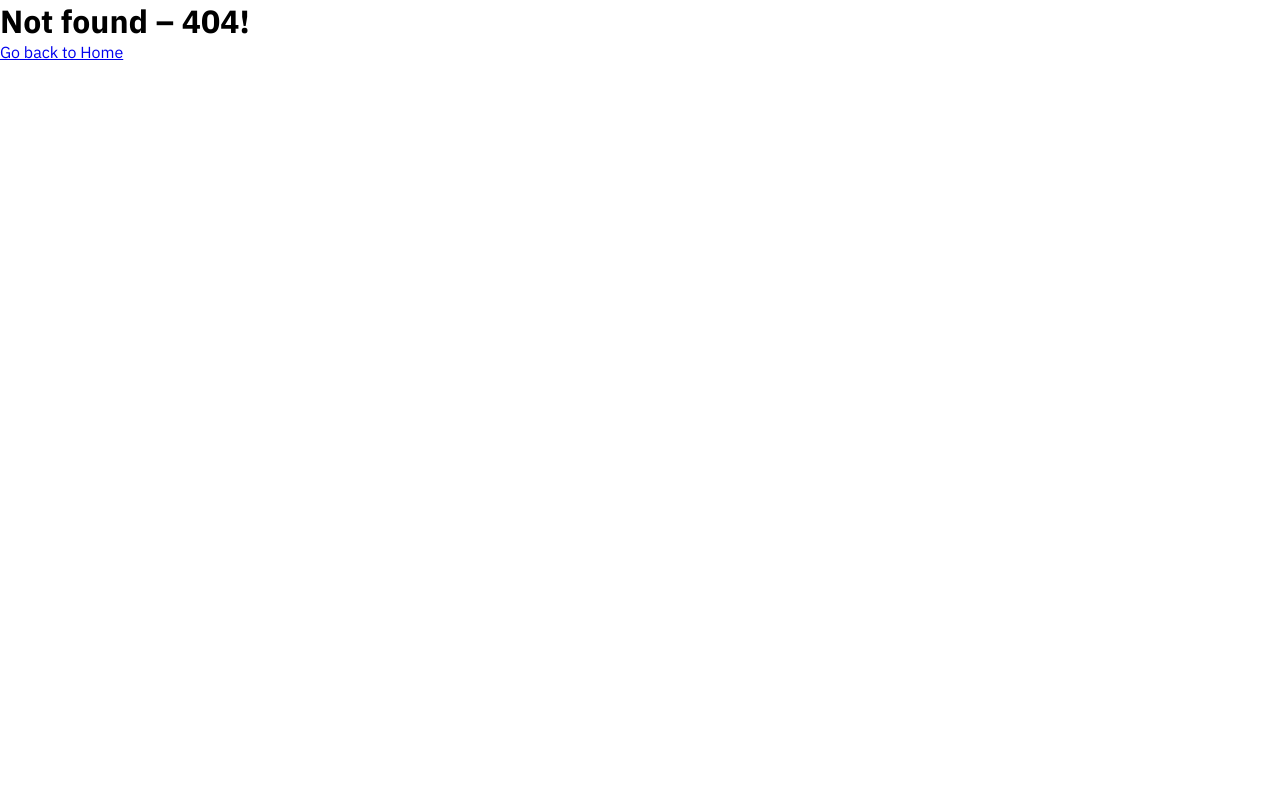
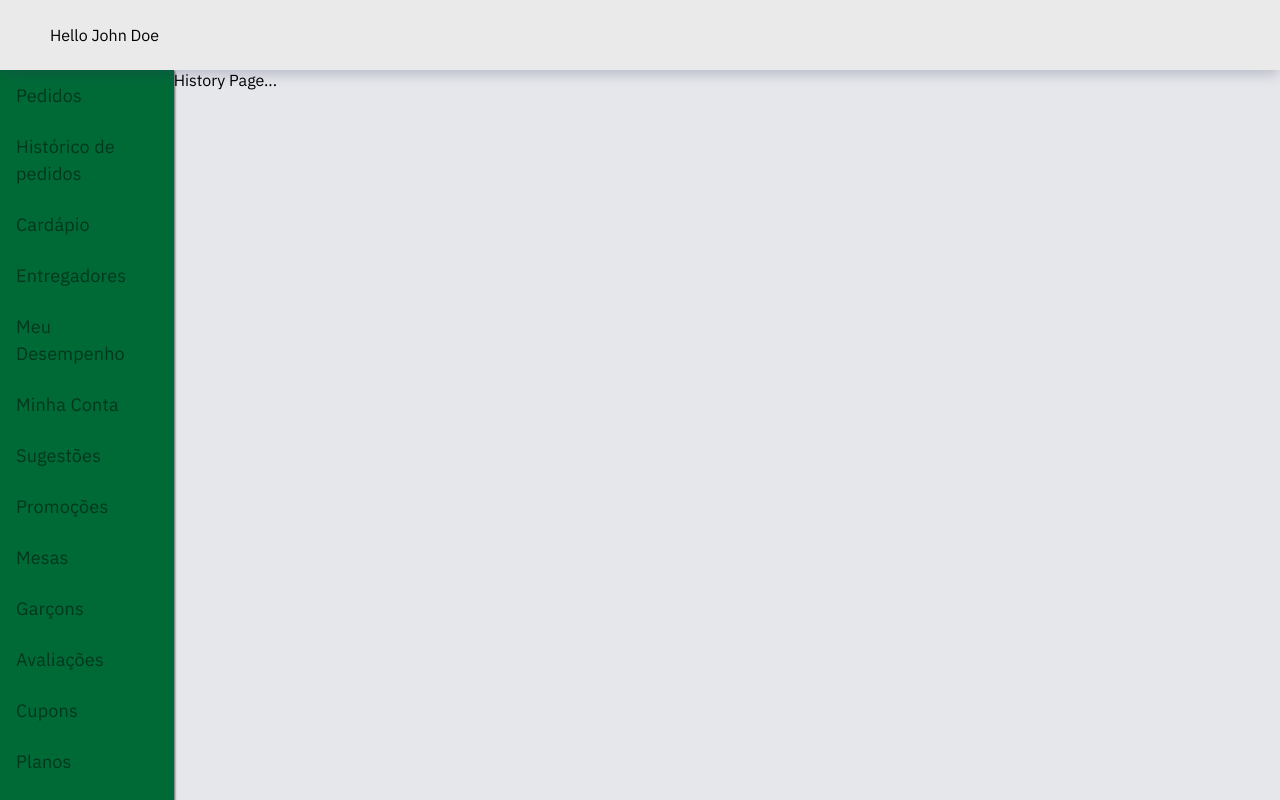
Before and after one commit to Lealzzera/mr-chef-front-end, a Next.js app: page /historico in a window 1280 px wide. Before the commit this address had no page. Built offline with nearby package versions, Linux system fonts and the light colour scheme.

Commit message:
Added menu and header component

```diff
--- /dev/null
+++ b/src/app/(routes)/historico/page.tsx
@@ -0,0 +1,14 @@
+"use client";
+
+import React from "react";
+import { HistoryContainer } from "./styles";
+
+const HistoryPage = () => {
+	return (
+		<HistoryContainer className='main-container'>
+			History Page...
+		</HistoryContainer>
+	);
+};
+
+export default HistoryPage;
--- /dev/null
+++ b/src/app/(routes)/historico/styles.ts
@@ -0,0 +1,3 @@
+import styled from "styled-components";
+
+export const HistoryContainer = styled.section``;
--- /dev/null
+++ b/src/app/(routes)/layout.tsx
@@ -0,0 +1,38 @@
+"use client";
+
+import HeaderComponent from "@/components/HeaderComponent/HeaderComponent";
+import MenuComponent from "@/components/MenuComponent/MenuComponent";
+import { useState } from "react";
+
+export default function RoutesLayout({
+	children,
+}: {
+	children: React.ReactNode;
+}) {
+	const [openMobileMenu, setOpenMobileMenu] = useState(false);
+
+	const handleToogleMobileMenu = (newValue: boolean) => {
+		setOpenMobileMenu(newValue);
+		if (newValue) {
+			document.body.classList.add("overflow-hidden");
+		}
+		if (!newValue) {
+			document.body.classList.remove("overflow-hidden");
+		}
+	};
+	return (
+		<main>
+			<HeaderComponent
+				valueMobileMenu={openMobileMenu}
+				onClickOpenButton={handleToogleMobileMenu}
+			/>
+			<div style={{ display: "flex", position: "relative" }}>
+				<MenuComponent
+					handleMobileMenu={handleToogleMobileMenu}
+					openMobileMenu={openMobileMenu}
+				/>
+				<div className='layout-pages-container'>{children}</div>
+			</div>
+		</main>
+	);
+}
--- /dev/null
+++ b/src/app/(routes)/pedidos/styles.ts
@@ -0,0 +1,3 @@
+import styled from "styled-components";
+
+export const OrdersContainer = styled.section``;
--- /dev/null
+++ b/src/components/HeaderComponent/HeaderComponent.tsx
@@ -0,0 +1,44 @@
+"use client";
+
+import React, { useEffect, useState } from "react";
+import { HeaderContainer, HeaderContent, MenuMobileButton } from "./styles";
+import MenuMobileIcon from "@/icons/MenuMobileIcon";
+
+type HeaderContainerProps = {
+	valueMobileMenu: boolean;
+	onClickOpenButton: (value: boolean) => void;
+};
+
+export default function HeaderComponent({
+	valueMobileMenu,
+	onClickOpenButton,
+}: HeaderContainerProps) {
+	const [desktopScreen, setDesktopScreen] = useState(false);
+	useEffect(() => {
+		//TODO: FIGURE OUT A WAY TO EXTRACT THIS "checkScreenSize" FUNCTION TO A HELPER OR UTIL FILE
+		const checkScreenSize = () => {
+			if (window.innerWidth >= 1200) {
+				setDesktopScreen(true);
+			} else {
+				setDesktopScreen(false);
+			}
+		};
+		checkScreenSize();
+		return () => {
+			window.addEventListener("resize", checkScreenSize);
+		};
+	}, []);
+	return (
+		<HeaderContainer>
+			<HeaderContent>Hello John Doe</HeaderContent>
+			{!desktopScreen && (
+				<MenuMobileButton
+					className={valueMobileMenu ? "active" : ""}
+					onClick={() => onClickOpenButton(!valueMobileMenu)}
+				>
+					<MenuMobileIcon />
+				</MenuMobileButton>
+			)}
+		</HeaderContainer>
+	);
+}
--- /dev/null
+++ b/src/components/HeaderComponent/styles.ts
@@ -0,0 +1,27 @@
+import styled from "styled-components";
+
+export const HeaderContainer = styled.header`
+	display: flex;
+	align-items: center;
+	justify-content: space-between;
+	height: 4.375rem;
+	position: fixed;
+	z-index: 999;
+	width: 100%;
+	background-color: var(--white-2);
+	box-shadow: rgba(50, 50, 93, 0.25) 0px 6px 12px -2px;
+	padding: 0rem 3.125rem;
+`;
+
+export const HeaderContent = styled.div``;
+
+export const MenuMobileButton = styled.button`
+	background: none;
+	border: none;
+	transform: rotate(-180deg);
+	transition: transform 0.5s ease;
+	&.active {
+		transform: rotate(180deg);
+		transition: transform 0.5s ease;
+	}
+`;
--- a/src/components/LoginPage/LoginPage.tsx
+++ b/src/components/LoginPage/LoginPage.tsx
@@ -29,7 +29,7 @@ const LoginPage = () => {
 
 	const preventForm = (event: SyntheticEvent) => {
 		event.preventDefault();
-		route.push("/home");
+		route.push("/pedidos");
 	};
 
 	return (
--- /dev/null
+++ b/src/components/MenuComponent/MenuComponent.tsx
@@ -0,0 +1,107 @@
+"use client";
+import { List, ListItemButton, ListItemText } from "@mui/material";
+import { useEffect, useRef, useState } from "react";
+import { useRouter } from "next/navigation";
+import { MenuDesktop, MenuMobileContainer } from "./styles";
+
+type MenuComponentProps = {
+	openMobileMenu?: boolean;
+	handleMobileMenu: (value: boolean) => void;
+};
+
+//TODO: REMOVE THIS MOCK
+const menuList = [
+	{ id: 1, text: "Pedidos", icon: "", routeUrl: "/pedidos" },
+	{
+		id: 2,
+		text: "Histórico de pedidos",
+		icon: "",
+		routeUrl: "/historico",
+	},
+	{ id: 3, text: "Cardápio", icon: "", routeUrl: "/cardapio" },
+	{ id: 4, text: "Entregadores", icon: "", routeUrl: "/entregadores" },
+	{ id: 5, text: "Meu Desempenho", icon: "", routeUrl: "/desempenho" },
+	{ id: 6, text: "Minha Conta", icon: "", routeUrl: "/conta" },
+	{ id: 7, text: "Sugestões", icon: "", routeUrl: "/sugestoes" },
+	{ id: 8, text: "Promoções", icon: "", routeUrl: "/promocoes" },
+	{ id: 9, text: "Mesas", icon: "", routeUrl: "/mesas" },
+	{ id: 10, text: "Garçons", icon: "", routeUrl: "/garcons" },
+	{ id: 11, text: "Avaliações", icon: "", routeUrl: "/avaliacoes" },
+	{ id: 12, text: "Cupons", icon: "", routeUrl: "/cupons" },
+	{ id: 13, text: "Planos", icon: "", routeUrl: "/planos" },
+];
+
+const MenuComponent = ({
+	openMobileMenu,
+	handleMobileMenu,
+}: MenuComponentProps) => {
+	const [desktopScreen, setDesktopScreen] = useState(false);
+	const router = useRouter();
+	const menuMobileRef = useRef(null);
+
+	useEffect(() => {
+		//TODO: FIGURE OUT A WAY TO EXTRACT THIS "checkScreenSize" FUNCTION TO A HELPER OR UTIL FILE
+
+		const checkScreenSize = () => {
+			if (window.innerWidth >= 1200) {
+				setDesktopScreen(true);
+			} else {
+				setDesktopScreen(false);
+			}
+		};
+		checkScreenSize();
+		return () => {
+			window.addEventListener("resize", checkScreenSize);
+		};
+	}, []);
+
+	const handlePushToRespectivePageButton = (pageRouter: string) => {
+		handleMobileMenu(!openMobileMenu);
+		router.push(pageRouter);
+	};
+
+	const handleCloseMobileMenu = (targetValue: any) => {
+		return targetValue === menuMobileRef.current
+			? handleMobileMenu(false)
+			: null;
+	};
+
+	return (
+		<>
+			{!desktopScreen && (
+				<MenuMobileContainer
+					ref={menuMobileRef}
+					onClick={(event) => handleCloseMobileMenu(event.target)}
+					className={openMobileMenu ? "openMenu" : ""}
+				>
+					<List>
+						{menuList.map((item) => (
+							<ListItemButton
+								onClick={() => handlePushToRespectivePageButton(item.routeUrl)}
+								key={item.id}
+							>
+								<ListItemText>{item.text}</ListItemText>
+							</ListItemButton>
+						))}
+					</List>
+				</MenuMobileContainer>
+			)}
+			{desktopScreen && (
+				<MenuDesktop>
+					<List>
+						{menuList.map((item) => (
+							<ListItemButton
+								onClick={() => handlePushToRespectivePageButton(item.routeUrl)}
+								key={item.id}
+							>
+								<ListItemText>{item.text}</ListItemText>
+							</ListItemButton>
+						))}
+					</List>
+				</MenuDesktop>
+			)}
+		</>
+	);
+};
+
+export default MenuComponent;
--- /dev/null
+++ b/src/components/MenuComponent/styles.ts
@@ -0,0 +1,93 @@
+import styled from "styled-components";
+
+export const MenuMobileContainer = styled.nav`
+	background: rgba(0, 0, 0, 0.6);
+	position: absolute;
+	width: 100%;
+	margin-top: 4.375rem;
+	display: none;
+	& .MuiList-root {
+		background: var(--main-green);
+		width: 14.625rem;
+		padding-top: 0rem;
+		height: 100vh;
+		overflow-y: scroll;
+	}
+
+	& .MuiList-root::-webkit-scrollbar {
+		display: none;
+	}
+
+	& .MuiTypography-root {
+		font-family: var(--main-font-sans);
+		font-size: 1.125rem;
+		color: var(--dark-green);
+	}
+
+	& .MuiButtonBase-root:hover {
+		background-color: var(--medium-green);
+		.MuiTypography-root {
+			color: var(--main-white);
+		}
+	}
+
+	&.openMenu {
+		display: flex;
+		animation: showMenu 0.5s;
+	}
+
+	/* Animations to open and close menu MOBILE */
+	@keyframes showMenu {
+		0% {
+			transform: translateX(-100%);
+			opacity: 1;
+		}
+		100% {
+			transform: translateX(0%);
+			opacity: 1;
+		}
+	}
+
+	@keyframes closeMenu {
+		0% {
+			transform: translateX(0%);
+			opacity: 1;
+		}
+		100% {
+			transform: translateX(-100%);
+			opacity: 0;
+		}
+	}
+`;
+
+// MENU DESKTOP STYLE
+
+export const MenuDesktop = styled.nav`
+	padding-top: 4.375rem;
+	& .MuiList-root {
+		box-shadow: rgba(0, 1, 1, 0.6) 1px 1px 2px;
+		background: var(--main-green);
+		width: 14.625;
+		padding-top: 0rem;
+		height: calc(100vh - 4.375rem);
+		overflow-y: scroll;
+	}
+
+	/* TODO: REMOVE THIS DISPLAY NONE AND CUSTOMIZE THIS WITH THE MOST SUBTLE STYLE */
+	& .MuiList-root::-webkit-scrollbar {
+		display: none;
+	}
+
+	& .MuiTypography-root {
+		font-family: var(--main-font-sans);
+		font-size: 1.125rem;
+		color: var(--dark-green);
+	}
+
+	& .MuiButtonBase-root:hover {
+		background-color: var(--medium-green);
+		.MuiTypography-root {
+			color: var(--main-white);
+		}
+	}
+`;
```
Also changed, not shown: src/app/(routes)/pedidos/page.tsx (added, +11 -0 lines).
